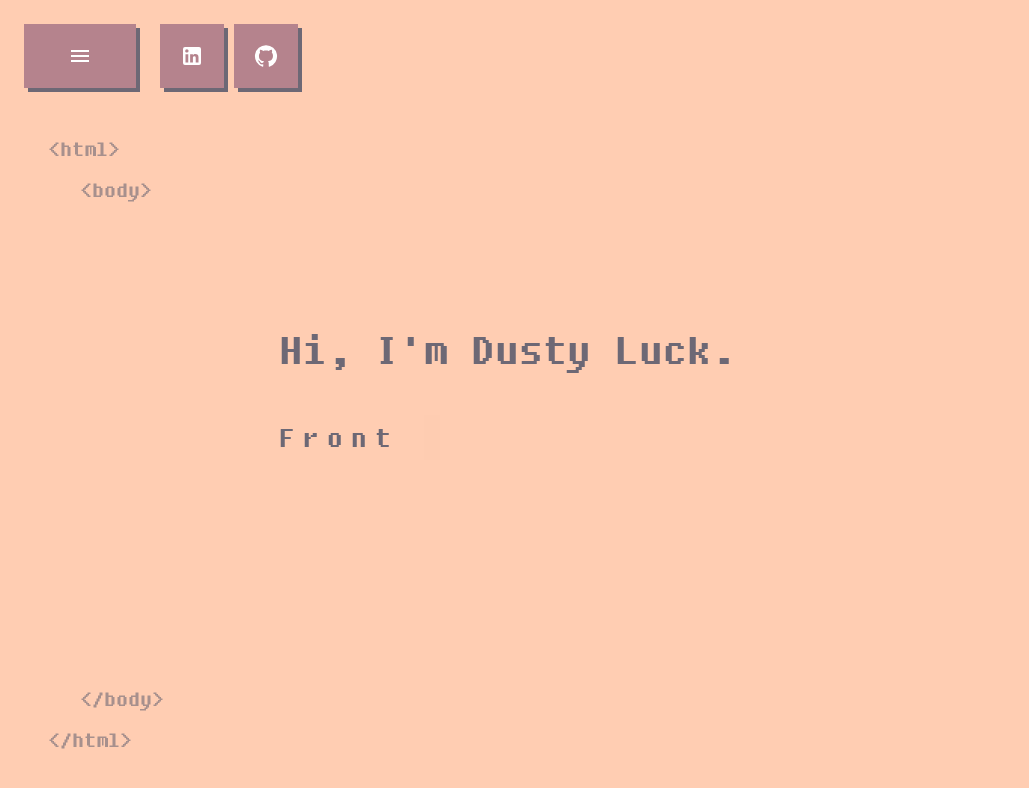
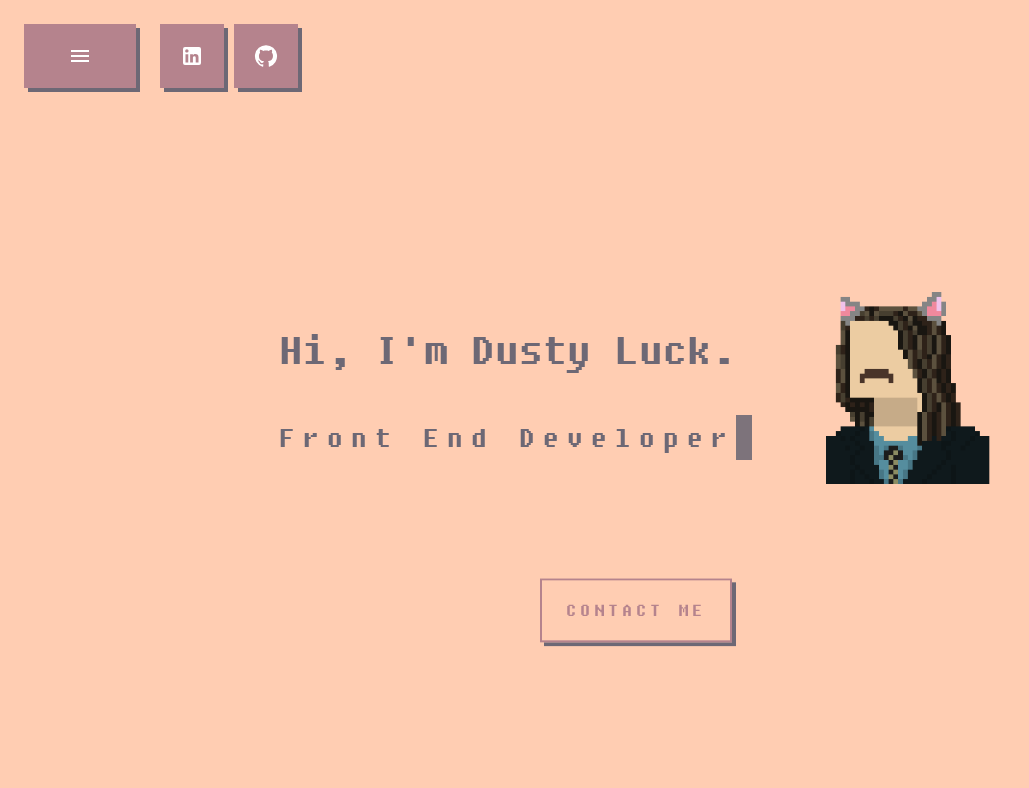
Before and after one commit to goingdust/portfolio, a Next.js app: page / in a window 1280 px wide. Shown: the top 788 px of the page, without its empty margins (0-1029 px from the left). Built offline with nearby package versions, Linux system fonts and the light colour scheme.

Commit message:
Comment out decoration html tags

```diff
--- a/components/Home/index.module.scss
+++ b/components/Home/index.module.scss
@@ -6,7 +6,7 @@
 .homePage {
 	height: 100%;
 	width: 100%;
-	padding: 3rem 0;
+	// padding: 3rem 0;
 	display: flex;
 	flex-direction: column;
 	justify-content: center;
--- a/components/Layout/index.module.scss
+++ b/components/Layout/index.module.scss
@@ -14,7 +14,7 @@
 
 	main {
 		flex: 1;
-		margin: 1rem 0;
+		// margin: 1rem 0;
 	}
 
 	.topTags {
--- a/components/Layout/index.tsx
+++ b/components/Layout/index.tsx
@@ -7,17 +7,17 @@ const Layout = ({ children }: PropsWithChildren<{}>) => {
 		<div className={styles.App}>
 			<Nav />
 			<div className={styles.pageContainer} id='page-container'>
-				<div className={styles.topTags}>
+				{/* <div className={styles.topTags}>
 					<span>&lt;html&gt;</span>
 					<br />
 					<span>&lt;body&gt;</span>
-				</div>
+				</div> */}
 				<main>{children}</main>
-				<div className={styles.bottomTags}>
+				{/* <div className={styles.bottomTags}>
 					<span>&lt;/body&gt;</span>
 					<br />
 					<span>&lt;/html&gt;</span>
-				</div>
+				</div> */}
 			</div>
 		</div>
 	);
--- a/styles/_mixins.scss
+++ b/styles/_mixins.scss
@@ -1,5 +1,6 @@
 @mixin main-content-padding {
-	padding: calc(10rem - 1.5rem) 3rem calc(10rem - 7rem) 3rem;
+	// padding: calc(10rem - 1.5rem) 3rem calc(10rem - 7rem) 3rem;
+  padding: calc(10rem - 1.5rem) 0 calc(10rem - 7rem) 0;
 }
 
 // Media Queries
```
